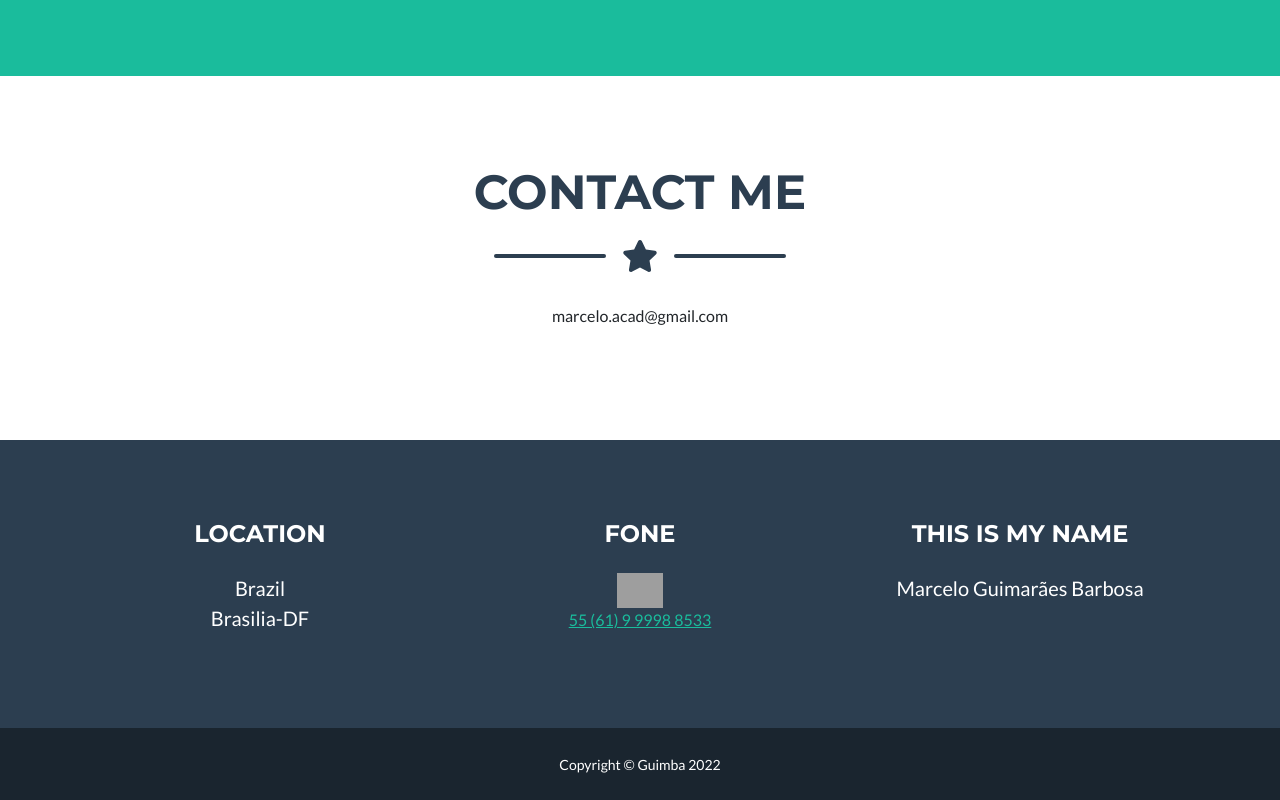
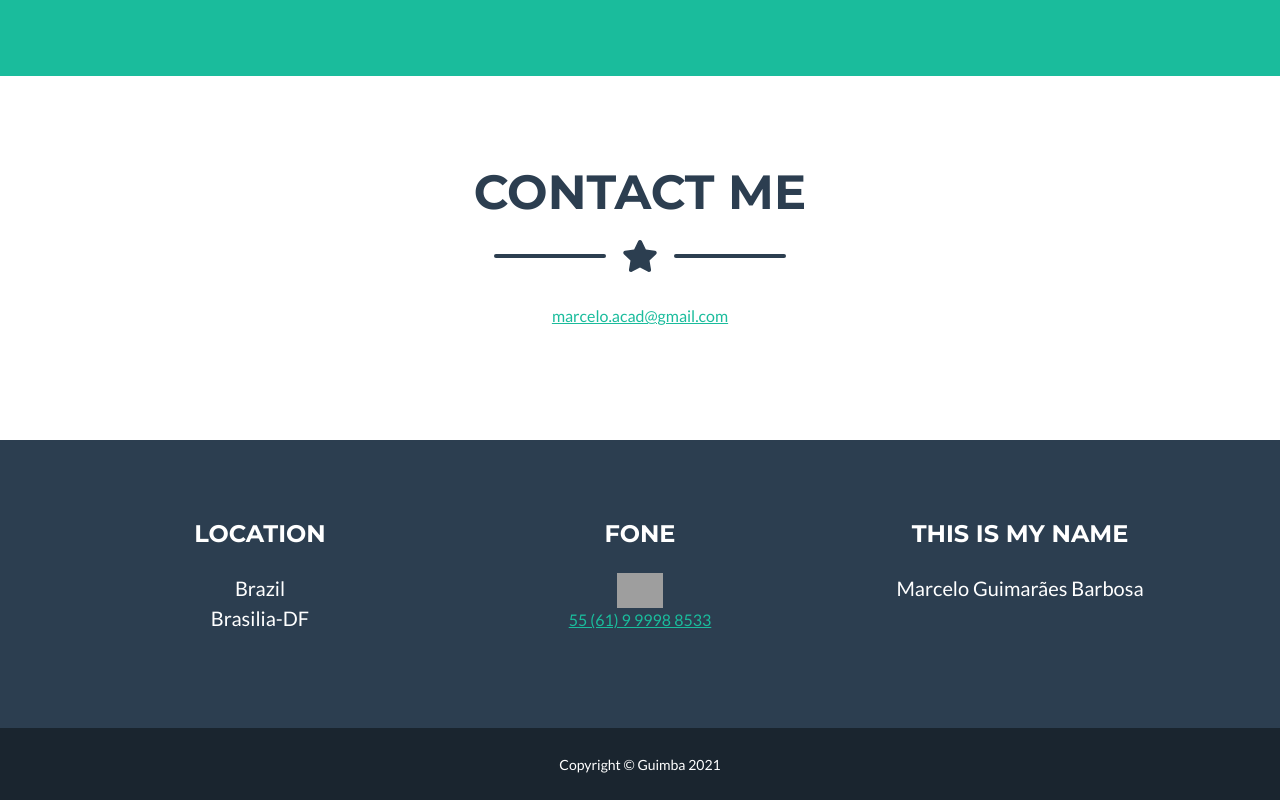
Before and after one commit to p000059/Personal, a plain HTML site: page index.html in a window 1280 px wide. Shown: the part 1763-2563 px from the top of the page. Drawn offline with nearby package versions, Linux system fonts and the light colour scheme; grey boxes are pictures that could not be loaded.

Commit message:
20211023120800

```diff
--- a/index.html
+++ b/index.html
@@ -98,7 +98,7 @@
                         <form id="contactForm" data-sb-form-api-token="API_TOKEN">
                             <div class="form-floating mb-3 align-items-center">
                                 <div class="align-items-center text-center">
-                                    <a>marcelo.acad@gmail.com</a>
+                                    <a href="https://gmail.googleapis.com/upload/gmail/v1/users/{userId}/messages/send" target="_blank">marcelo.acad@gmail.com</a>
                                 </div>
                             </div>
                         </form>
@@ -140,7 +140,7 @@
             </div>
         </footer>
         <div class="copyright py-4 text-center text-white">
-            <div class="container"><small>Copyright &copy; Guimba 2022</small></div>
+            <div class="container"><small>Copyright &copy; Guimba 2021</small></div>
         </div>
         <!--Modal 1-->
         <div class="portfolio-modal modal fade" id="portfolioModal1" tabindex="-1" aria-labelledby="portfolioModal1" aria-hidden="true">
```
